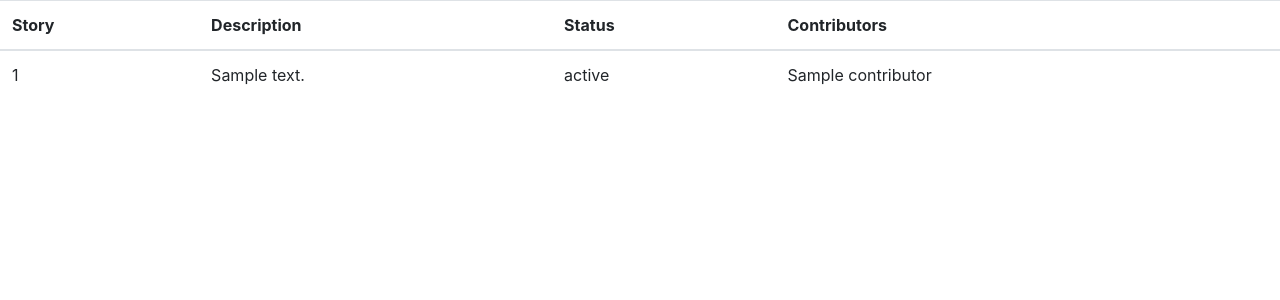
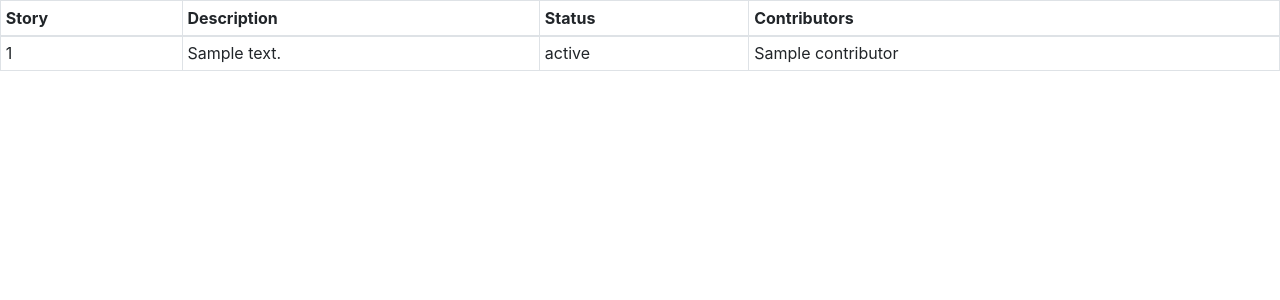
Before and after one commit to ajaydivakaran/eod-assistant, a Django app: template eod/templates/eod/eod_email.html in a window 1280 px wide. Shown: the top 300 px of the page. Run offline with Django 3.2, Linux system fonts and the light colour scheme; the template is opened without the code that fills it: most values are stand-ins (such as "Sample title", 1, 10 or a date in 2020); some libraries are stand-ins or nearby versions.

Commit message:
Compact and bordered email eod table

```diff
--- a/eod/templates/eod/eod_email.html
+++ b/eod/templates/eod/eod_email.html
@@ -8,7 +8,7 @@
     <link rel="stylesheet" type="text/css" href="{% static "rest_framework/css/bootstrap.min.css" %}"/>
 </head>
 <body>
-<table class="table">
+<table class="table table-sm table-bordered">
     <thead>
     <tr>
         <th>Story</th>
```
